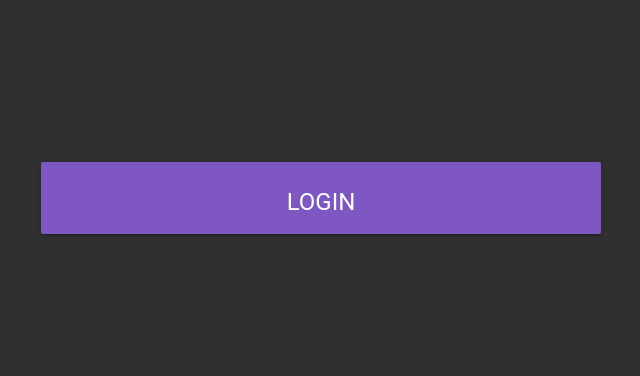
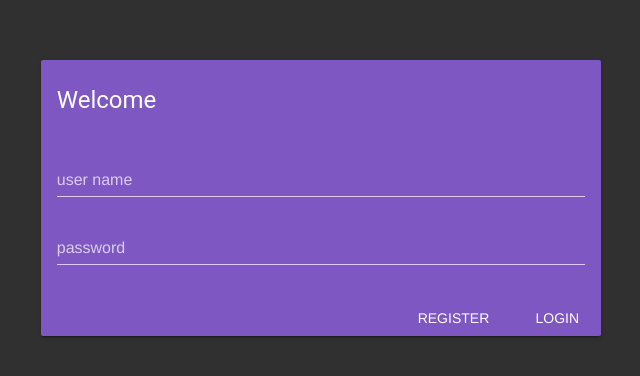
Before and after one commit to ngshoy/surveymon, a Vue app: page /login in a window 1280 px wide. Shown: the part 194-570 px from the top of the page, without its empty margins (319-959 px from the left). Built offline with nearby package versions, Linux system fonts and the light colour scheme.

Commit message:
complete UI for login page

```diff
--- a/src/views/Login.vue
+++ b/src/views/Login.vue
@@ -3,11 +3,25 @@
     <v-layout row wrap align-center justify-center fill-height>
       <v-flex md6>
         <v-card color="primary">
-          <v-card-title primary-title class="justify-center">
+          <v-card-title primary-title>
             <div class="headline">
-              LOGIN
+              Welcome
             </div>
           </v-card-title>
+          <v-card-text>
+            <v-text-field label="user name" type="text" color="tertiary" v-model="login.userName" />
+            <v-text-field label="password" type="password"
+            color="tertiary" v-model="login.password" />
+            <!-- :append-icon="showPassword ? 'visibility_off' : 'visibility'"
+            :type="showPassword ? 'text' : 'password'"
+            @click:append="showPassword = !showPassword"/> -->
+          </v-card-text>
+          <v-card-actions>
+            <v-layout justify-end>
+              <v-btn flat to="register">Register</v-btn>
+              <v-btn flat>Login</v-btn>
+            </v-layout>
+          </v-card-actions>
         </v-card>
       </v-flex>
     </v-layout>
@@ -18,6 +32,13 @@
 <script>
 export default {
   name: 'login',
+  data: () => ({
+    login: {
+      userName: '',
+      password: '',
+    },
+    // showPassword: false,
+  }),
 };
 
 </script>
```
